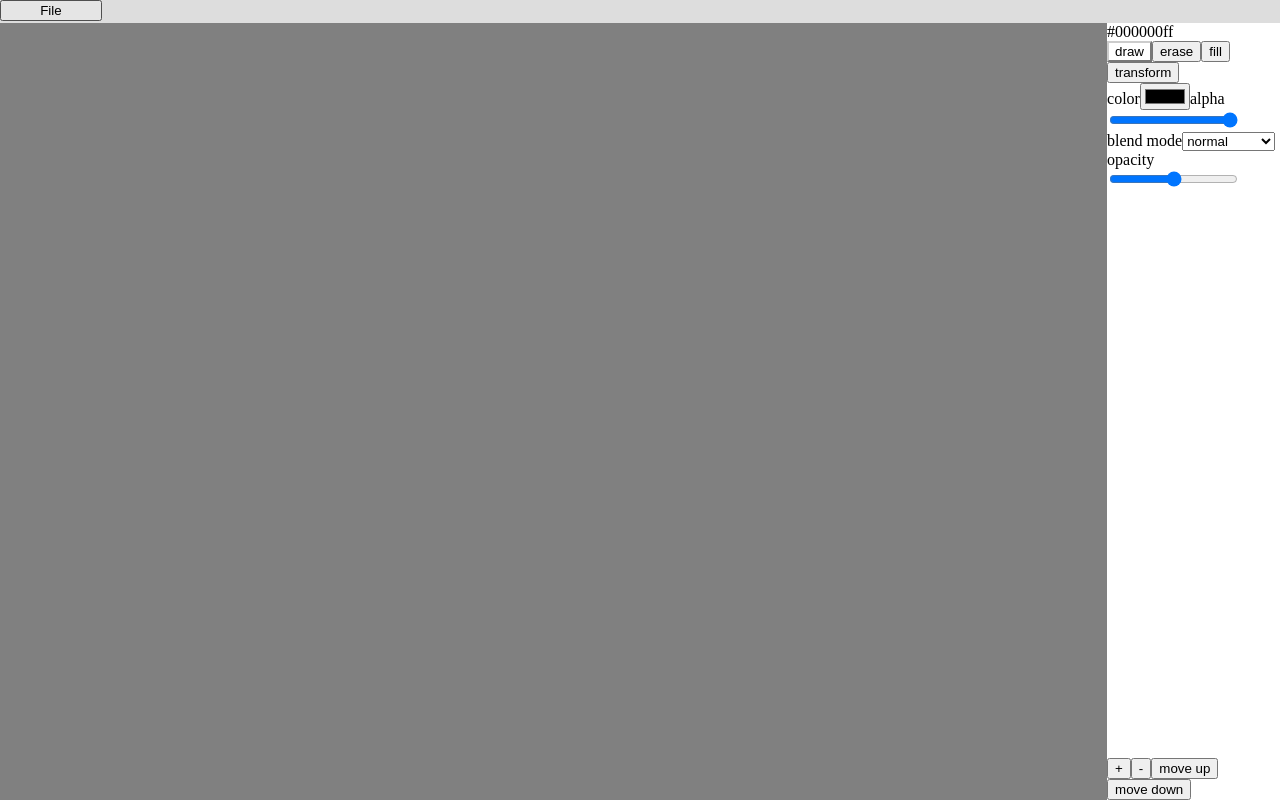
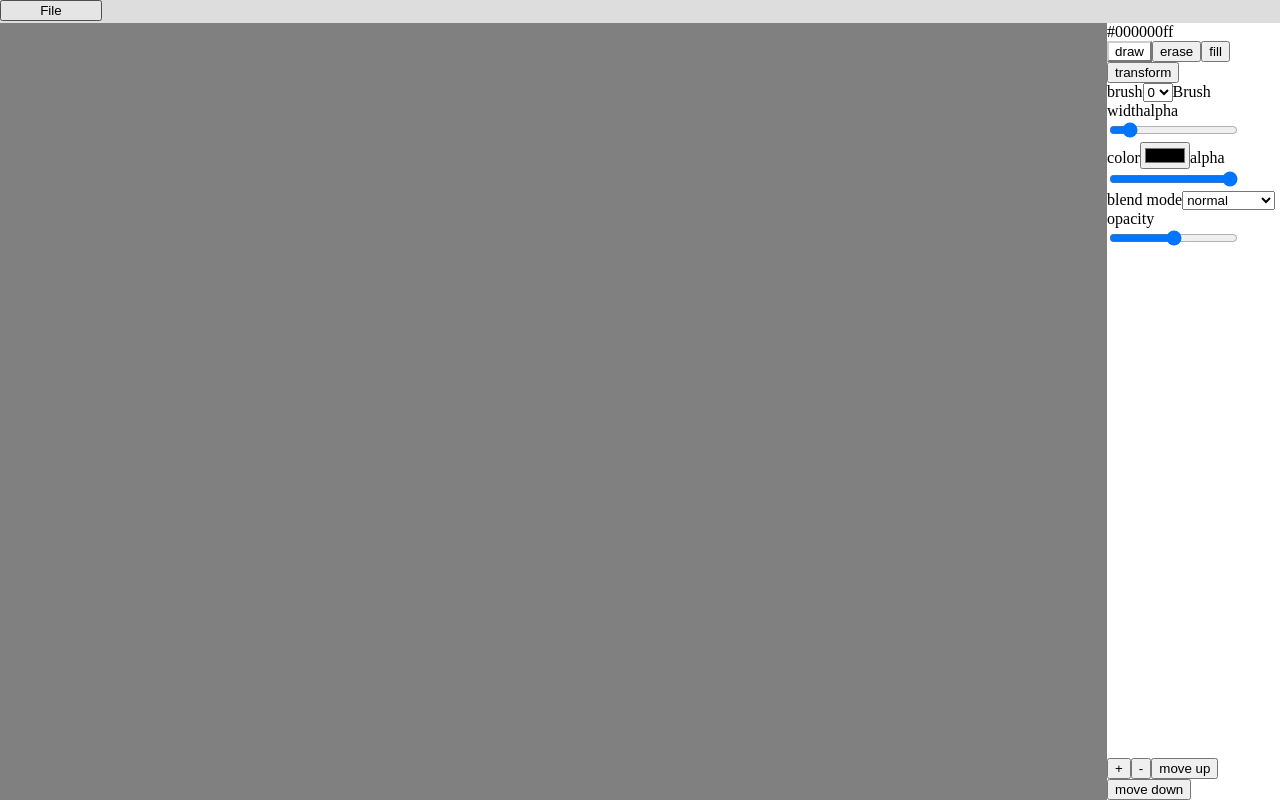
Before and after one commit to JuanLPalacios/Scribbles, a React (Create React App) app: page / in a window 1280 px wide. Built offline with nearby package versions, Linux system fonts and the light colour scheme.

Commit message:
Add erase/fill tool menues

```diff
--- /dev/null
+++ b/src/components/inputs/BrushSelectInput.tsx
@@ -0,0 +1,21 @@
+import { Dispatch, SetStateAction } from 'react';
+import { BrushOptions } from '../../contexts/MenuOptions';
+
+export const BrushSelectInput = (props:BrushOptions & {onChange:Dispatch<SetStateAction<BrushOptions>>}) => {
+    const { brushes, selectedBrush, brushWidth, onChange } = props;
+    return <div>
+        <label>
+            brush
+            <select value={selectedBrush} onChange={(e) => onChange({ ...props, selectedBrush: parseInt(e.target.value) })}>
+                {brushes.map((brush, i) => <option key={i} value={i}>{i}</option>)}
+            </select>
+        </label>
+        <label>
+            Brush width
+            <label>
+                 alpha
+                <input type="range" value={Math.sqrt(brushWidth)} step="0.1" min="1" max="32" onChange={(e) => onChange({ ...props, brushWidth: Math.pow(parseFloat(e.target.value), 2) })} />
+            </label>
+        </label>
+    </div>;
+};
--- a/src/tools/Draw.tsx
+++ b/src/tools/Draw.tsx
@@ -1,5 +1,6 @@
 import { Dispatch, SetStateAction } from 'react';
 import Tool from '../abstracts/Tool';
+import { BrushSelectInput } from '../components/inputs/BrushSelectInput';
 import { AlphaOptions, BrushOptions, ColorOptions } from '../contexts/MenuOptions';
 import { CanvasEvent } from '../types/CanvasEvent';
 import { ToolEvent } from '../types/ToolEvent';
@@ -11,19 +12,17 @@ export const draw = new (class Draw extends Tool<DrawOptions> {
     Menu:(props: {config:DrawOptions, onChange:Dispatch<SetStateAction<DrawOptions>>}) => JSX.Element = ({ config, onChange }) => {
         const { color, alpha } = config;
         return <div>
+            <BrushSelectInput {...config} onChange={(values) => onChange({ ...config, ...values })} />
             <label>
             color
                 <input type="color" value={color} onChange={(e) => onChange({ ...config, color: e.target.value })} />
             </label>
             <label>
                  alpha
-                <input type="range" value={alpha} min="0" max="255" onChange={(e) => onChange({ ...config, alpha: parseInt(e.target.value) })} />
+                <input type="range" value={alpha*255} min="0" max="255" onChange={(e) => onChange({ ...config, alpha: parseInt(e.target.value)/255 })} />
             </label>
-        </div>; };
-
-    constructor(){
-        super();
-    }
+        </div>;
+    };
 
     setup({ drawingContext: [drawing] }:ToolEvent): void {
         if(!drawing) return;
--- a/src/tools/Erase.ts
+++ b/src/tools/Erase.tsx
@@ -1,12 +1,27 @@
+import { Dispatch, SetStateAction } from 'react';
 import Tool from '../abstracts/Tool';
+import { AlphaOptions, BrushOptions } from '../contexts/MenuOptions';
+import { BrushSelectInput } from '../components/inputs/BrushSelectInput';
 import { createDrawable } from '../hooks/createDrawable';
 import { CanvasEvent } from '../types/CanvasEvent';
 import { DrawableState } from '../types/DrawableState';
 import { ToolEvent } from '../types/ToolEvent';
 
-export const erase = new (class Erase extends Tool {
+type EraseOptions = BrushOptions & AlphaOptions;
+
+export const erase = new (class Erase extends Tool<EraseOptions> {
     mask: DrawableState;
     down = false;
+    Menu:(props: {config:EraseOptions, onChange:Dispatch<SetStateAction<EraseOptions>>}) => JSX.Element = ({ config, onChange }) => {
+        const { alpha } = config;
+        return <div>
+            <BrushSelectInput {...config} onChange={(values) => onChange({ ...config, ...values })} />
+            <label>
+                 alpha
+                <input type="range" value={alpha*255} min="0" max="255" onChange={(e) => onChange({ ...config, alpha: parseInt(e.target.value)/255 })} />
+            </label>
+        </div>;
+    };
 
     constructor(){
         super();
--- a/src/tools/Fill.ts
+++ b/src/tools/Fill.tsx
@@ -1,9 +1,27 @@
+import { Dispatch, SetStateAction } from 'react';
+import { AlphaOptions, ColorOptions } from '../contexts/MenuOptions';
 import Tool from '../abstracts/Tool';
 import { DrawableState } from '../types/DrawableState';
 import { Point } from '../types/Point';
 import { CanvasEvent } from '../types/CanvasEvent';
 
+type DrawOptions = ColorOptions & AlphaOptions;
+
 export const fill = new (class Fill extends Tool {
+    Menu:(props: {config:DrawOptions, onChange:Dispatch<SetStateAction<DrawOptions>>}) => JSX.Element = ({ config, onChange }) => {
+        const { color, alpha } = config;
+        return <div>
+            <label>
+            color
+                <input type="color" value={color} onChange={(e) => onChange({ ...config, color: e.target.value })} />
+            </label>
+            <label>
+                 alpha
+                <input type="range" value={alpha*255} min="0" max="255" onChange={(e) => onChange({ ...config, alpha: parseInt(e.target.value)/255 })} />
+            </label>
+        </div>;
+    };
+
     // eslint-disable-next-line @typescript-eslint/no-empty-function
     setup(): void {
     }
```
Also changed, not shown: src/tools/Transform.tsx (renamed from src/tools/Transform.ts).
